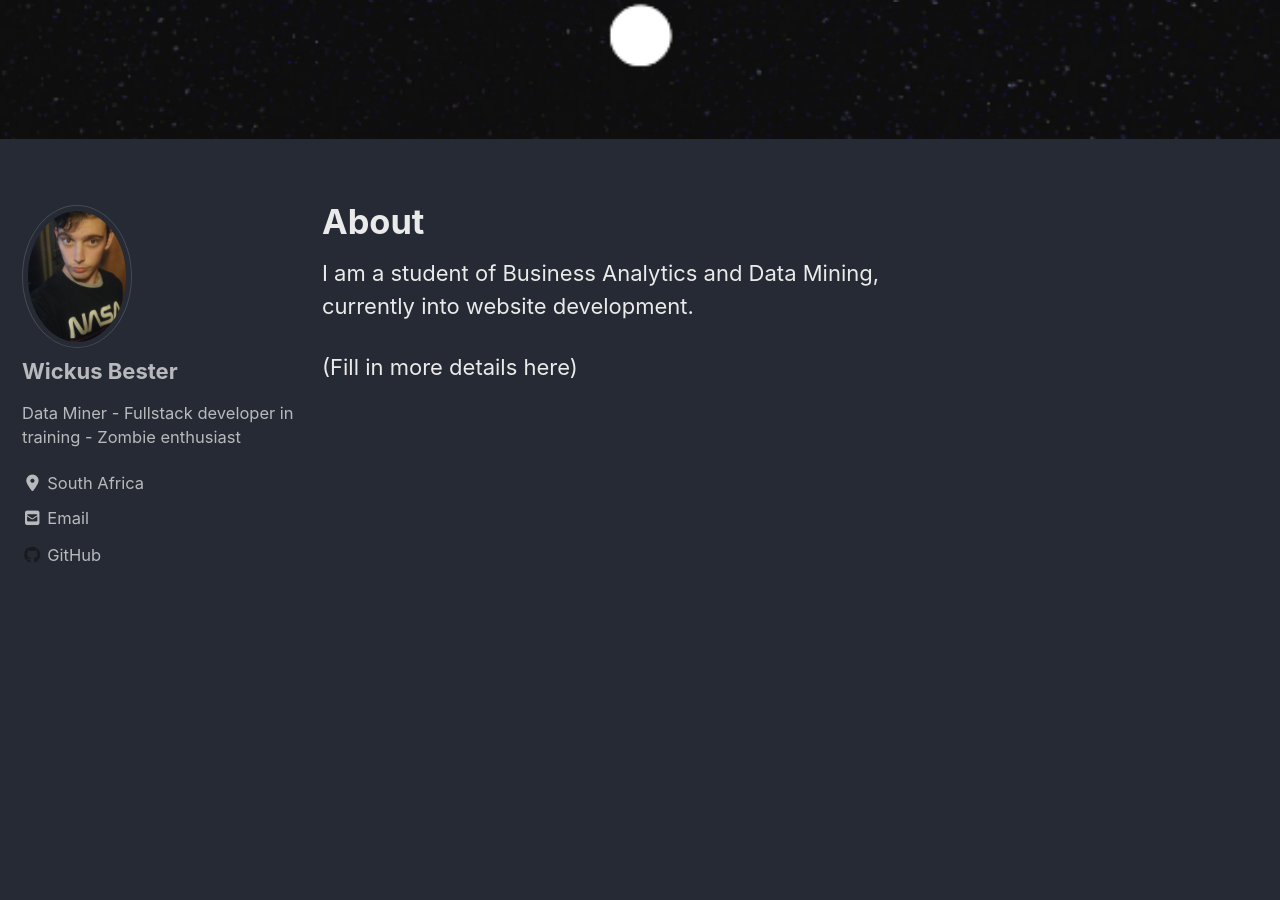
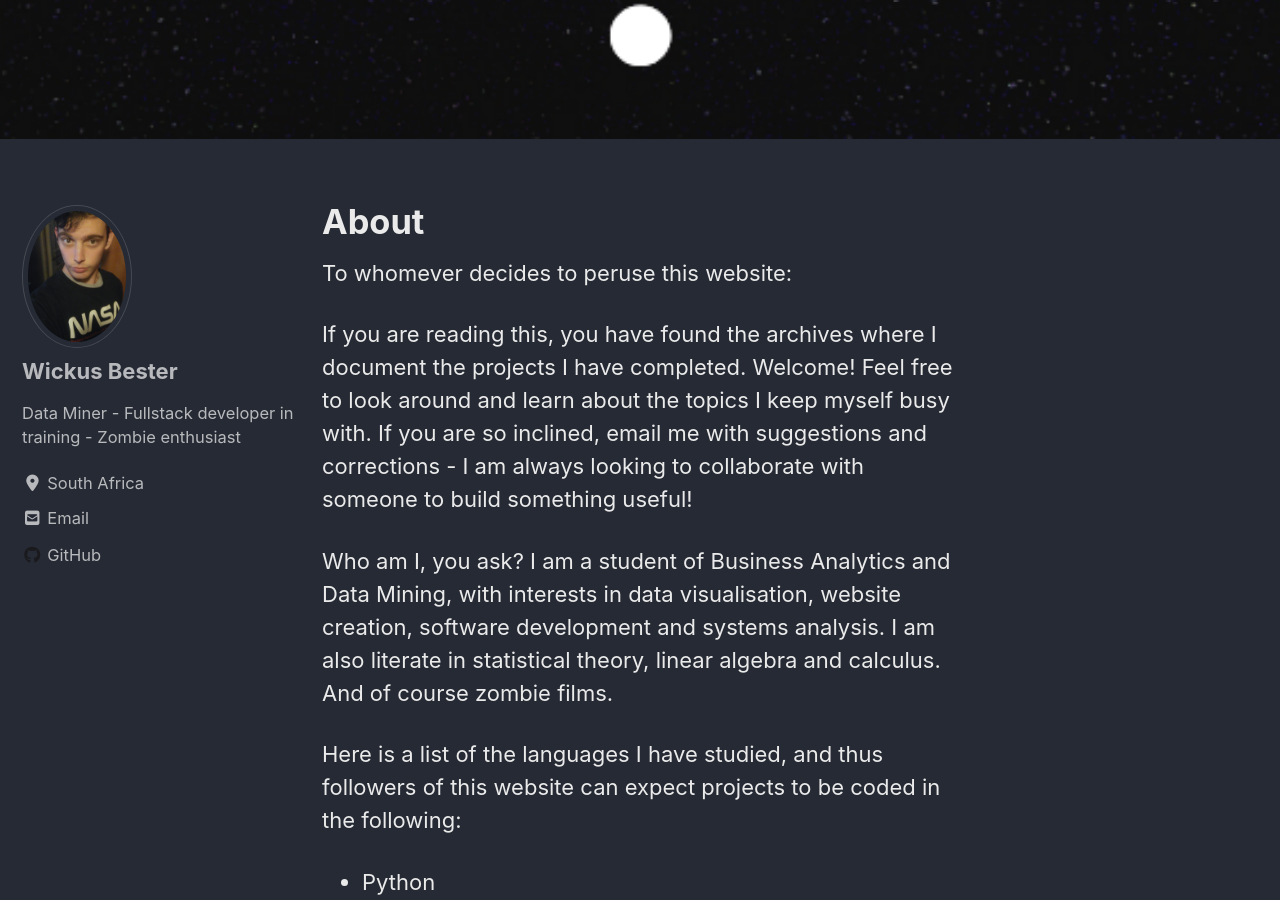
Before and after one commit to nuclearcheesecake/nuclearcheesecake.github.io, a Jekyll site: the page built from _pages/about.md, in a window 1280 px wide and 900 px high, scrolled down 670 px. Built offline with Jekyll 4.4.1, drawn with Linux system fonts in a browser that asks for light colours; cached includes are drawn as plain includes; nearby versions of some CDN libraries; some of the changed text lies outside the part shown.

```diff
--- a/_pages/about.md
+++ b/_pages/about.md
@@ -5,6 +5,20 @@ header:
   image: "/images/about.png"
 ---
 
-I am a student of Business Analytics and Data Mining, currently into website development.
+To whomever decides to peruse this website:
 
-(Fill in more details here)
+If you are reading this, you have found the archives where I document the projects I have completed. Welcome! Feel free to look around and learn about the topics I keep myself busy with. If you are so inclined, email me with suggestions and corrections - I am always looking to collaborate with someone to build something useful!
+
+Who am I, you ask? I am a student of Business Analytics and Data Mining, with interests in data visualisation, website creation, software development and systems analysis. I am also literate in statistical theory, linear algebra and calculus. And of course zombie films.
+
+Here is a list of the languages I have studied, and thus followers of this website can expect projects to be coded in the following:
+- Python
+- C++
+- C#
+- C
+- Java
+- R
+- MATLAB
+
+Fair wishes,
+Wickus Bester
```
